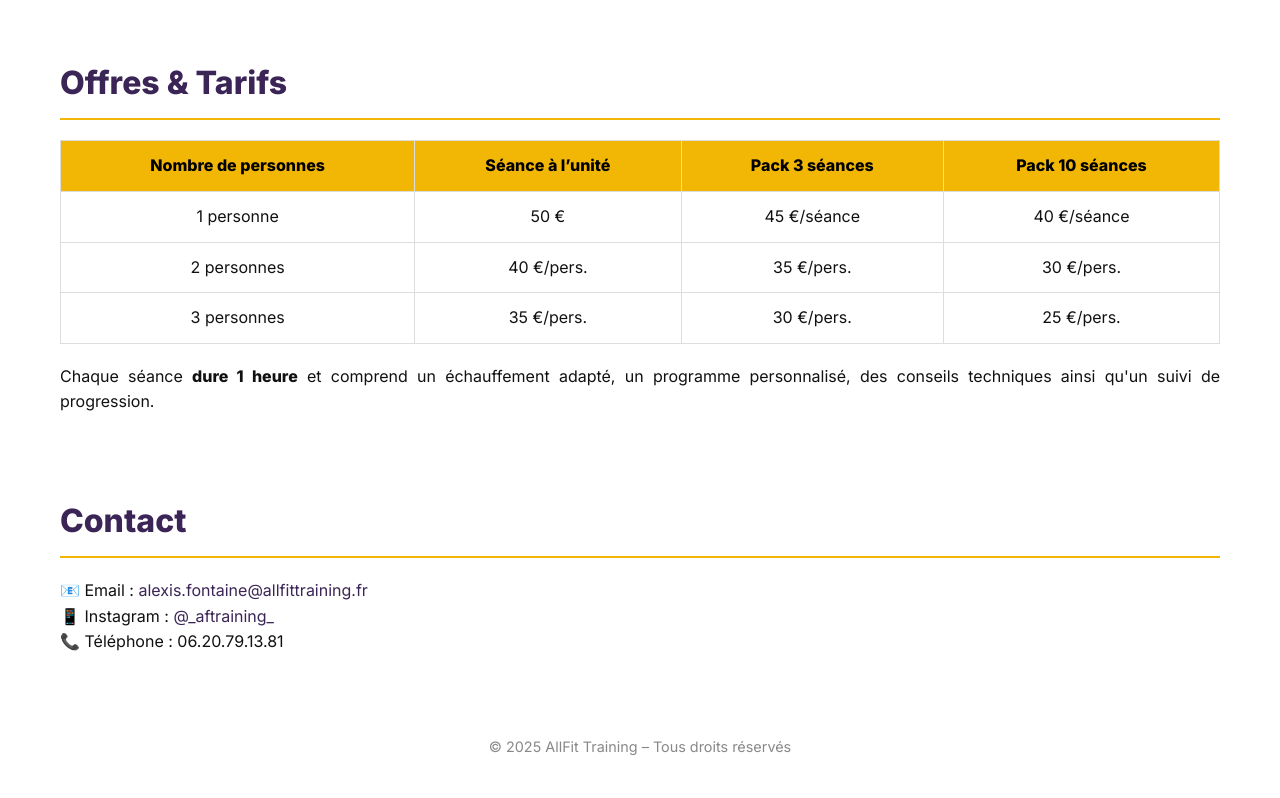
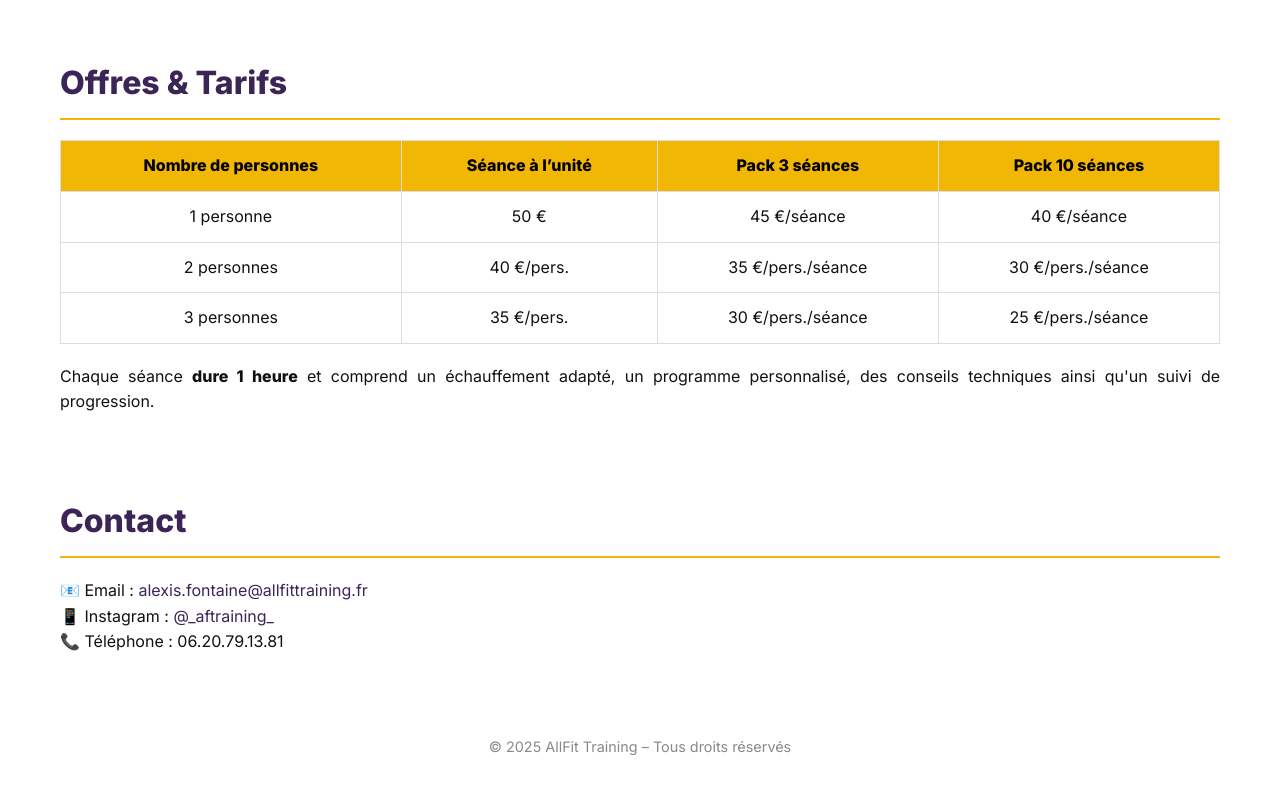
Before and after one commit to AllFitTraining/AllFit-Training, a plain HTML site: page index.html in a window 1280 px wide. Shown: the part 1244-2042 px from the top of the page. Drawn offline with Linux system fonts and the light colour scheme.

Commit message:
Add files via upload

```diff
--- a/index.html
+++ b/index.html
@@ -164,14 +164,14 @@
         <tr>
           <td>2 personnes</td>
           <td>40 €/pers.</td>
-          <td>35 €/pers.</td>
-          <td>30 €/pers.</td>
+          <td>35 €/pers./séance</td>
+          <td>30 €/pers./séance</td>
         </tr>
         <tr>
           <td>3 personnes</td>
           <td>35 €/pers.</td>
-          <td>30 €/pers.</td>
-          <td>25 €/pers.</td>
+          <td>30 €/pers./séance</td>
+          <td>25 €/pers./séance</td>
         </tr>
       </tbody>
     </table>
```
